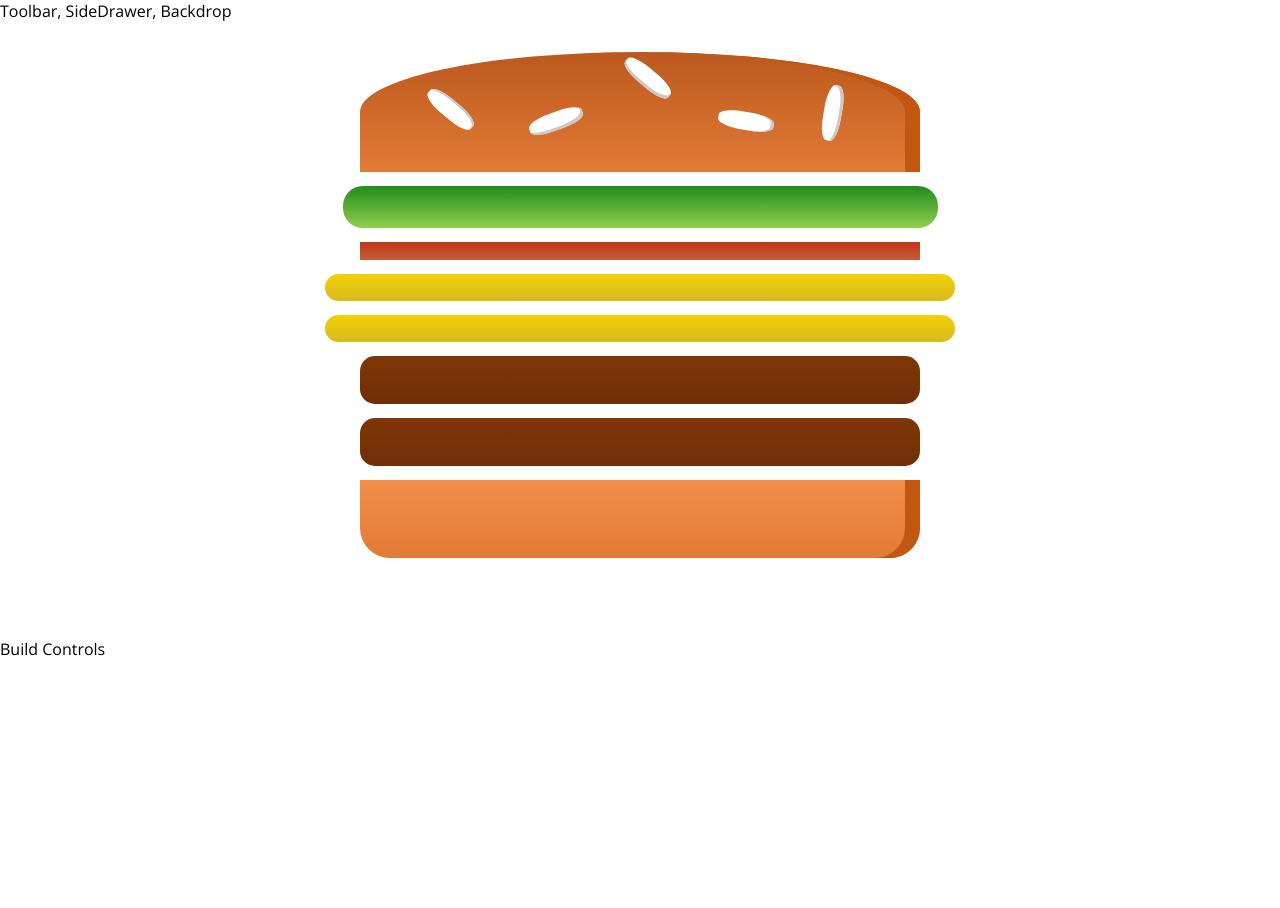
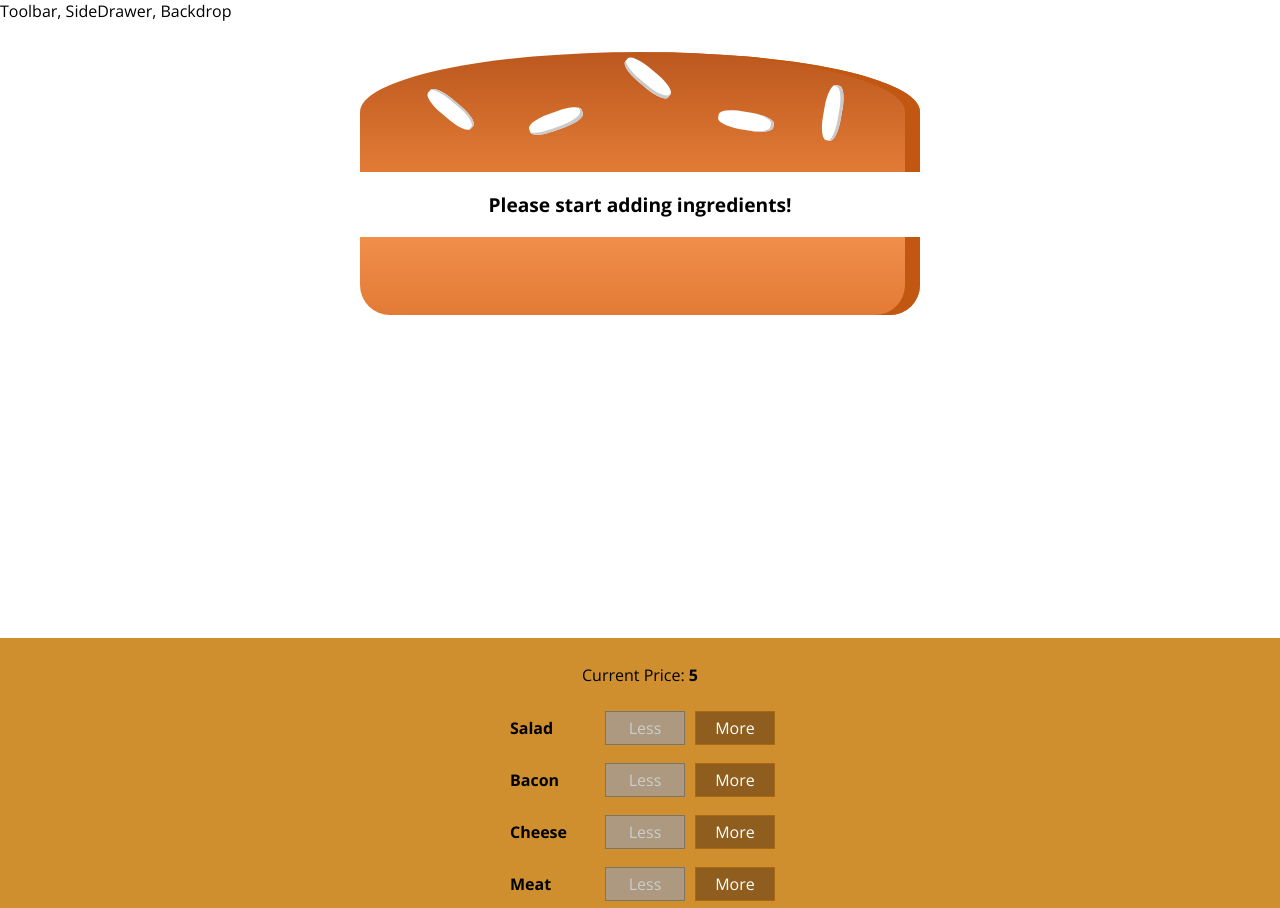
Before and after one commit to Detoss/BurgerBuilder, a React app: page / in a window 1280 px wide. Shown: the top 908 px of the page. Before the commit the page ends 800 px from the top, so only its background shows below. Built offline with nearby package versions, Linux system fonts and the light colour scheme.

Commit message:
price and order screen

```diff
--- /dev/null
+++ b/src/components/Burger/BuildControls/BuildControl/BuildControl.css
@@ -0,0 +1,57 @@
+.BuildControl {
+    display: flex;
+    justify-content: space-between;
+    align-items: center;
+    margin: 5px 0;
+}
+
+.BuildControl button {
+    display: block;
+    font: inherit;
+    padding: 5px;
+    margin: 0 5px;
+    width: 80px;
+    border: 1px solid #AA6817;
+    cursor: pointer;
+    outline: none;
+}
+
+
+.BuildControl button:disabled {
+    background-color: #AC9980;
+    border: 1px solid #7E7365;
+    color: #ccc;
+    cursor: default;
+}
+
+.BuildControl button:hover:disabled {
+    background-color: #AC9980;
+    color: #ccc;
+    cursor: not-allowed;
+}
+
+.Label {
+    padding: 10px;
+    font-weight: bold;
+    width: 80px;
+}
+
+.BuildControl .Less {
+    background-color: #D39952;
+    color: white;
+}
+
+.BuildControl .More {
+    background-color: #8F5E1E;
+    color: white;
+}
+
+.BuildControl .Less:hover, .BuildControl .Less:active {
+    background-color: #DAA972;
+    color: white;
+}
+
+.BuildControl .More:hover,.BuildControl .More:active {
+    background-color: #99703F;
+    color: white;
+}
--- /dev/null
+++ b/src/components/Burger/BuildControls/BuildControl/BuildControl.js
@@ -0,0 +1,18 @@
+import React from 'react';
+
+import classes from './BuildControl.css';
+
+const buildControl = (props) => (
+    <div className={classes.BuildControl}>
+        <div className={classes.Label}>{props.label}</div>
+        <button
+            className={classes.Less}
+            onClick={props.removed}
+            disabled={props.disabled}>Less</button>
+        <button
+            className={classes.More}
+            onClick={props.added}>More</button>
+    </div>
+);
+
+export default buildControl;
--- /dev/null
+++ b/src/components/Burger/BuildControls/BuildControls.css
@@ -0,0 +1,51 @@
+.BuildControls {
+    width: 100%;
+    background-color: #CF8F2E;
+    display: flex;
+    flex-flow: column;
+    align-items: center;
+    box-shadow: 0 2px 1px #ccc;
+    margin: auto;
+    padding: 10px 0;
+}
+
+.OrderButton {
+    background-color: #DAD735;
+    outline: none;
+    cursor: pointer;
+    border: 1px solid #966909;
+    color: #966909;
+    font-family: inherit;
+    font-size: 1.2em;
+    padding: 15px 30px;
+    box-shadow: 2px 2px 2px #966909;
+}
+
+.OrderButton:hover, .OrderButton:active {
+    background-color: #A0DB41;
+    border: 1px solid #966909;
+    color: #966909;
+}
+
+.OrderButton:disabled {
+    background-color: #C7C6C6;
+    cursor: not-allowed;
+    border: 1px solid #ccc;
+    color: #888888;
+}
+
+.OrderButton:not(:disabled) {
+    animation: enable 0.3s linear;
+}
+
+@keyframes enable {
+    0% {
+        transform: scale(1);
+    }
+    60% {
+        transform: scale(1.1);
+    }
+    100% {
+        transform: scale(1);
+    }
+}
--- /dev/null
+++ b/src/components/Burger/BuildControls/BuildControls.js
@@ -0,0 +1,30 @@
+import React from 'react';
+
+import classes from './BuildControls.css';
+import BuildControl from './BuildControl/BuildControl';
+
+const controls = [
+    { label: 'Salad', type: 'salad' },
+    { label: 'Bacon', type: 'bacon' },
+    { label: 'Cheese', type: 'cheese' },
+    { label: 'Meat', type: 'meat' },
+];
+
+const buildControls = (props) => (
+    <div className={classes.BuildControls}>
+        <p>Current Price: <strong>{props.price}</strong></p>
+        {controls.map(ctrl => (
+            <BuildControl
+                key={ctrl.label}
+                label={ctrl.label}
+                added={() => props.ingredientAdded(ctrl.type)}
+                removed={() => props.ingredientRemoved(ctrl.type)}
+                disabled={props.disabled[ctrl.type]} />
+        ))}
+        <button
+            className={classes.OrderButton}
+            disabled={!props.purchasable}>ORDER NOW</button>
+    </div>
+);
+
+export default buildControls;
--- a/src/components/Burger/Burger.css
+++ b/src/components/Burger/Burger.css
@@ -8,21 +8,21 @@
     font-size: 1.2rem;
 }
 
-@media (min-width: 500px) and (min-height: 400px){
+@media (min-width: 500px) and (min-height: 400px) {
     .Burger {
         width: 350px;
         height: 300px;
     }
 }
 
-@media (min-width: 500px) and (min-height: 401px){
+@media (min-width: 500px) and (min-height: 401px) {
     .Burger {
         width: 450px;
         height: 400px;
     }
 }
 
-@media (min-width: 1000px) and (min-height: 700px){
+@media (min-width: 1000px) and (min-height: 700px) {
     .Burger {
         width: 700px;
         height: 600px;
--- a/src/components/Burger/Burger.js
+++ b/src/components/Burger/Burger.js
@@ -1,25 +1,28 @@
 import React from 'react';
 
 import classes from './Burger.css';
-import BurgerIngredient from './BurgerIngredient';
+import BurgerIngredient from './BurgerIngredient/BurgerIngredient';
 
-const Burger = (props) => {
-    const transformedIngredients = Object.keys(props.ingredients)
-    .map(igKey => {
-        return [...Array(props.ingredients[igKey])].map((_, i) => {
-            return <BurgerIngredient Key={igKey + i} type={igKey} />;
-        });
-    });
+const burger = ( props ) => {
+    let transformedIngredients = Object.keys( props.ingredients )
+        .map( igKey => {
+            return [...Array( props.ingredients[igKey] )].map( ( _, i ) => {
+                return <BurgerIngredient key={igKey + i} type={igKey} />;
+            } );
+        } )
+        .reduce((arr, el) => {
+            return arr.concat(el)
+        }, []);
+    if (transformedIngredients.length === 0) {
+        transformedIngredients = <p>Please start adding ingredients!</p>;
+    }
     return (
         <div className={classes.Burger}>
             <BurgerIngredient type="bread-top" />
-           {transformedIngredients}
+            {transformedIngredients}
             <BurgerIngredient type="bread-bottom" />
-            <h1></h1>
         </div>
-
     );
-
 };
 
-export default Burger;
+export default burger;
--- a/src/components/Burger/BurgerIngredient.js
+++ /dev/null
@@ -1,54 +0,0 @@
-import React, { Component } from 'react';
-import PropTypes from 'prop-types';
-
-import classes from './BurgerIngredient.css';
-import BurgerBuilder from '../../containers/BurgerBuilder/BurgerBuilder';
-
-class BurgerIngredient extends Component {
-    render () {
-        let ingredient = null;
-
-
-          switch (this.props.type) {
-              case ('bread-bottom'):
-                  ingredient = <div className={classes.BreadBottom}></div>;
-                  break;
-            case ('bread-top'):
-                ingredient = (
-                    <div className={classes.BreadTop}>
-                        <div className={classes.Seeds1}></div>
-                        <div className={classes.Seeds2}></div>
-                    </div>
-                );
-                break;
-            case ('meat'):
-                ingredient =
-                <div className={classes.Meat}></div>;
-                break;
-             case ('cheese'):
-                ingredient =
-                <div className={classes.Cheese}></div>;
-                break;
-            case ('bacon'):
-                ingredient =
-                <div className={classes.Bacon}></div>;
-                break;
-             case ('salad'):
-                ingredient =
-                <div className={classes.Salad}></div>;
-                break;
-                    default:
-                        ingredient = null;
-
-            }
-            return ingredient;
-
-    }
-
-};
-
-BurgerIngredient.propTypes = {
-    type: PropTypes.string.isRequired
-};
-
-export default BurgerIngredient;
--- /dev/null
+++ b/src/components/Burger/BurgerIngredient/BurgerIngredient.js
@@ -0,0 +1,46 @@
+import React, { Component } from 'react';
+import PropTypes from 'prop-types';
+
+import classes from './BurgerIngredient.css';
+
+class BurgerIngredient extends Component {
+    render () {
+        let ingredient = null;
+
+        switch ( this.props.type ) {
+            case ( 'bread-bottom' ):
+                ingredient = <div className={classes.BreadBottom}></div>;
+                break;
+            case ( 'bread-top' ):
+                ingredient = (
+                    <div className={classes.BreadTop}>
+                        <div className={classes.Seeds1}></div>
+                        <div className={classes.Seeds2}></div>
+                    </div>
+                );
+                break;
+            case ( 'meat' ):
+                ingredient = <div className={classes.Meat}></div>;
+                break;
+            case ( 'cheese' ):
+                ingredient = <div className={classes.Cheese}></div>;
+                break;
+            case ( 'bacon' ):
+                ingredient = <div className={classes.Bacon}></div>;
+                break;
+            case ( 'salad' ):
+                ingredient = <div className={classes.Salad}></div>;
+                break;
+            default:
+                ingredient = null;
+        }
+
+        return ingredient;
+    }
+}
+
+BurgerIngredient.propTypes = {
+    type: PropTypes.string.isRequired
+};
+
+export default BurgerIngredient;
--- a/src/components/Layout/Layout.js
+++ b/src/components/Layout/Layout.js
@@ -1,15 +1,15 @@
 import React from 'react';
 
-import Auxiliary from '../../hoc/Auxiliary'
+import Aux from '../../hoc/Auxiliary';
 import classes from './Layout.css';
 
 const layout = ( props ) => (
-    <Auxiliary>
-    <div> Toolbar, SideDrawer, Backdrop</div>
-    <main className={classes.Content}>
-        {props.children}
-    </main>
-    </Auxiliary>
+    <Aux>
+        <div>Toolbar, SideDrawer, Backdrop</div>
+        <main className={classes.Content}>
+            {props.children}
+        </main>
+    </Aux>
 );
 
 export default layout;
--- a/src/containers/BurgerBuilder/BurgerBuilder.js
+++ b/src/containers/BurgerBuilder/BurgerBuilder.js
@@ -1,7 +1,16 @@
 import React, { Component } from 'react';
 
 import Auxiliary from '../../hoc/Auxiliary';
-import Burger from '../../components/Burger/Burger'
+import Burger from '../../components/Burger/Burger';
+import BuildControls from '../../components/Burger/BuildControls/BuildControls'
+
+const INGREDIENT_PRICES = {
+    salad: 0.5,
+    cheese: 0.4,
+    meat: 1.3,
+    bacon: 0.7,
+
+}
 
 class BurgerBuilder extends Component{
     // constructor(props){
@@ -11,18 +20,60 @@ class BurgerBuilder extends Component{
 
     state = {
         ingredients: {
-            salad: 1,
-            bacon: 1,
-            cheese: 2,
-            meat: 2,
+            salad: 0,
+            bacon: 0,
+            cheese: 0,
+            meat: 0,
+        },
+        totalPrice: 5
+    }
+
+    addIngredientHandler = (type) => {
+        const oldCount = this.state.ingredients[type];
+        const updatedCount = oldCount +1;
+        const updatedIngredients = {
+            ...this.state.ingredients
+        };
+        updatedIngredients[type] = updatedCount;
+        const priceAddition = INGREDIENT_PRICES[type];
+        const oldPrice = this.state.totalPrice;
+        const newPrice =  oldPrice + priceAddition;
+        this.setState({totalPrice: newPrice, ingredients: updatedIngredients})
+
+    }
+
+    removeIngredientHandler = (type) => {
+        const oldCount = this.state.ingredients[type];
+        if (oldCount <= 0) {
+            return;
         }
+        const updatedCount = oldCount - 1;
+        const updatedIngredients = {
+            ...this.state.ingredients
+        };
+        updatedIngredients[type] = updatedCount;
+        const priceDeduction = INGREDIENT_PRICES[type];
+        const oldPrice = this.state.totalPrice;
+        const newPrice =  oldPrice - priceDeduction;
+        this.setState({totalPrice: newPrice, ingredients: updatedIngredients})
+
     }
 
     render () {
+        const disabledInfo = {
+            ...this.state.ingredients
+        };
+        for (let key in disabledInfo) {
+            disabledInfo[key] = disabledInfo[key] <= 0
+        }
         return (
             <Auxiliary>
                 <Burger ingredients={this.state.ingredients} />
-                <div>Build Controls</div>
+                <BuildControls
+                    ingredientAdded={this.addIngredientHandler}
+                    ingredientRemoved={this.removeIngredientHandler}
+                    disabled={disabledInfo}
+                    price={this.state.totalPrice} />
             </Auxiliary>
 
         )
```
Also changed, not shown: src/components/Burger/BurgerIngredient/BurgerIngredient.css (line endings or trailing spaces).
